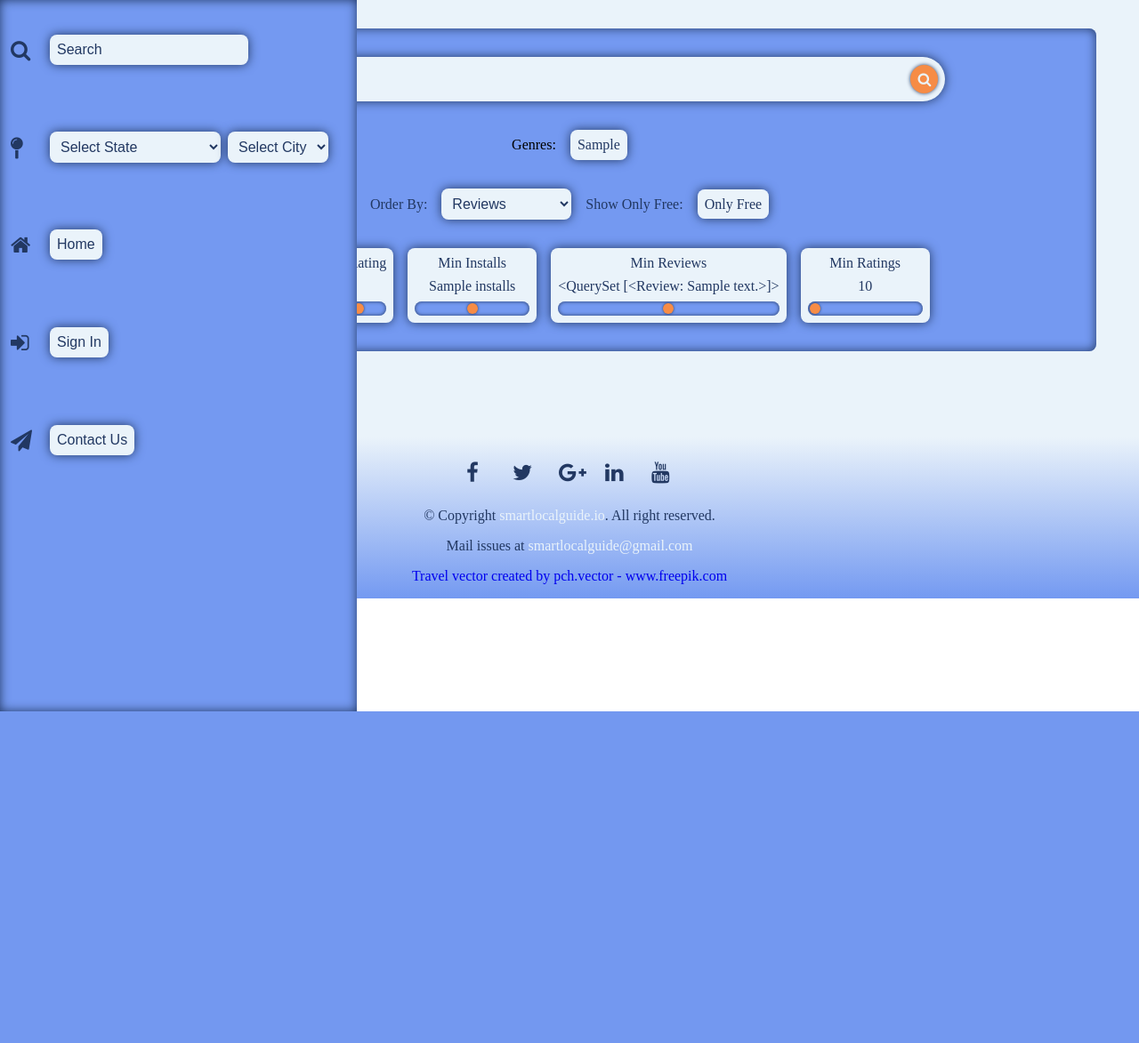
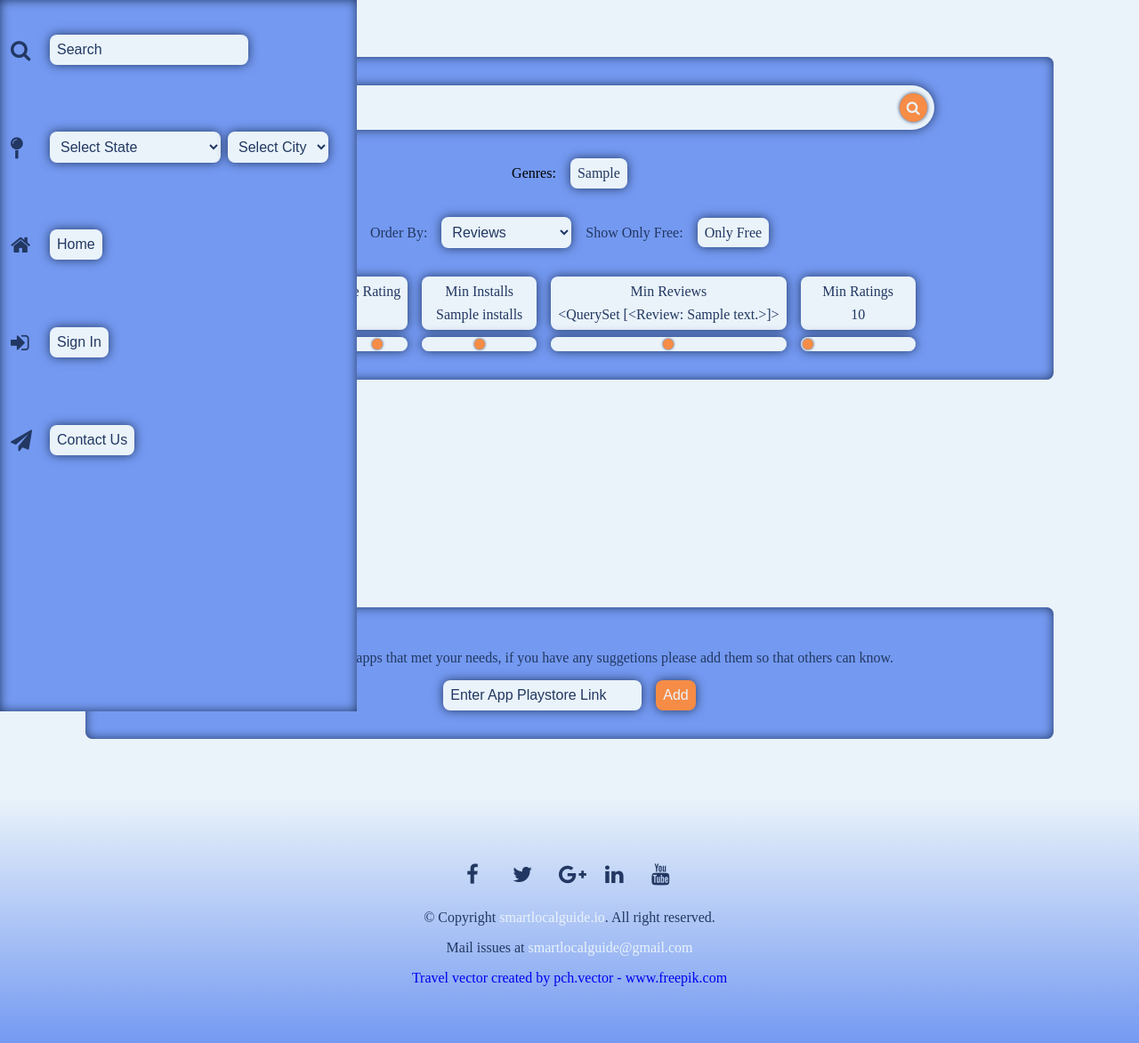
Before and after one commit to Smart-Local-Guide-Devs/webapp, a Django app: template frontend/templates/searchPage.html in a window 1280 px wide. Shown: the whole page at 89% size. Before the commit the page ends 800 px from the top, so only its background shows below. Run offline with Django 3.2, Linux system fonts and the light colour scheme; tables that the repository leaves empty hold one stand-in row (values such as "Sample post"); the template is opened without the code that fills it: values that come from a table or form of the project are taken from there, most other values are stand-ins (such as "Sample title", 1, 10 or a date in 2020).

Commit message:
search page completed

```diff
--- a/frontend/static/css/basePage.css
+++ b/frontend/static/css/basePage.css
@@ -173,4 +173,10 @@ footer > p > a {
 		width: 2.5em;
 		opacity: 1;
 	}
+
+	section,
+	header,
+	footer {
+		padding: 4em 6em;
+	}
 }
--- a/frontend/static/css/searchPage.css
+++ b/frontend/static/css/searchPage.css
@@ -84,6 +84,12 @@
 .filter {
 	display: flex;
 	flex-direction: column;
+	gap: 0.5em;
+}
+
+.filter-title {
+	display: flex;
+	flex-direction: column;
 	text-align: center;
 	gap: 0.5em;
 	background-color: var(--clr-white);
@@ -94,14 +100,14 @@
 
 .filter > input {
 	box-shadow: none;
+	appearance: none;
 	padding: 0;
-	appearance: none;
 }
 
 .filter > input::-webkit-slider-runnable-track {
-	background-color: var(--clr-accent);
+	background-color: var(--clr-white);
 	border-radius: 500px;
-	box-shadow: inset 0 0 0.25em var(--clr-black);
+	box-shadow: 0 0 0.75em var(--clr-black);
 }
 
 .filter > input::-webkit-slider-thumb {
@@ -118,7 +124,7 @@
 
 .filter > input:hover::-webkit-slider-thumb,
 .filter > input:focus::-webkit-slider-thumb {
-	transform: scale(1);
+	transform: scale(1.25);
 	box-shadow: 0 0 0.5em 0 var(--clr-black);
 }
 
@@ -178,12 +184,40 @@
 	justify-content: center;
 }
 
-@media (min-width: 700px) {
-	.search {
-		padding: 2em 4em;
-	}
+.pages-add-app {
+	color: var(--clr-black);
+	display: flex;
+	flex-direction: column;
+	align-items: center;
+	gap: 1em;
+}
 
-	.apps {
-		padding: 0 4em;
-	}
+.pages {
+	display: flex;
+	flex-wrap: wrap;
+	justify-content: center;
+	gap: 1em;
 }
+
+.current-page {
+	box-shadow: inset 0 0 0.25em 0 var(--clr-black);
+}
+
+.add-app {
+	display: flex;
+	flex-direction: column;
+	justify-content: center;
+	gap: 1em;
+}
+
+.add-app-content {
+	display: flex;
+	flex-wrap: wrap;
+	justify-content: center;
+	gap: 1em;
+}
+
+.add-app-content > button {
+	background-color: var(--clr-comp);
+	color: var(--clr-white);
+}
--- a/frontend/templates/searchPage.html
+++ b/frontend/templates/searchPage.html
@@ -49,34 +49,42 @@
 		<div class="filters">
 			<span>Filters: </span>
 			<div class="filter">
+				<div class="filter-title">
 					<span>Min Average Rating</span>
 					<output id="ratingOutput">{{ rating }}</output>
+				</div>
 				<input type="range" min="0" max="5" step="0.5" name="rating" id="ratingInput" value="{{ rating }}"
 					onchange="ratingOutput.value=value">
 			</div>
 			<div class="filter">
+				<div class="filter-title">
 					<span>Min Installs</span>
 					<output id="installsOutput">{{ installs }}</output>
+				</div>
+
 				<input type="range" min="0" max="10000000" step="10000" name="installs" id="installsInput"
 					value="{{ installs }}" onchange="installsOutput.value=value">
 			</div>
 			<div class="filter">
+				<div class="filter-title">
 					<span>Min Reviews</span>
 					<output id="reviewsOutput">{{ reviews }}</output>
+				</div>
 				<input type="range" min="0" max="100000" step="1000" name="reviews" id="reviewsInput"
 					value="{{ reviews }}" onchange="reviewsOutput.value=value">
 			</div>
 			<div class="filter">
+				<div class="filter-title">
 					<span>Min Ratings</span>
 					<output id="ratingsOutput">{{ ratings }}</output>
+				</div>
 				<input type="range" min="0" max="100000" step="1000" name="ratings" id="ratingsInput"
 					value="{{ ratings }}" onchange="ratingsOutput.value=value">
 			</div>
 		</div>
 	</form>
 </header>
-<section>
-	<div class="apps">
+<section class="apps">
 	{% for app in search_results %}
 	<div class="app card">
 		<div class="app-title">
@@ -106,8 +114,37 @@
 		</div>
 	</div>
 	{% endfor %}
+</section>
+<section>
+	<div class="pages-add-app card">
+		<div class="pages">
+			{% if search_results.has_previous %}
+			<a href="{{sub_url}}{{search_results.previous_page_number}}"><button>Prev</button></a>
+			{% endif %}
+			{% for i in search_results.paginator.page_range %}
+			<a href="{{sub_url}}{{i}}">
+				{% if search_results.number == i %}
+				<button class="current-page">{{ i }}</button>
+				{% else %}
+				<button>{{ i }}</button>
+				{% endif %}
+			</a>
+			{% endfor %}
+			{% if search_results.has_next %}
+			<a href="{{sub_url}}{{search_results.next_page_number}}"><button>Next</button></a>
+			{% endif %}
 		</div>
-
+		<div class="add-app">
+			<p class="add-app-title">Could not find any apps that met your needs, if you have any suggetions please add
+				them so that others can know.
+			</p>
+			<form class="add-app-content">
+				{% csrf_token %}
+				<input type="url" name="app_playstore_link" placeholder="Enter App Playstore Link" />
+				<button type="submit">Add</button>
+			</form>
+		</div>
+	</div>
 </section>
 <script src="{%static 'js/searchPage.js'%}"></script>
 {% endblock %}
```
Also changed, not shown: frontend/static/css/homePage.css (+30 -28 lines). Lines whose indentation alone changed are shown as unchanged.
